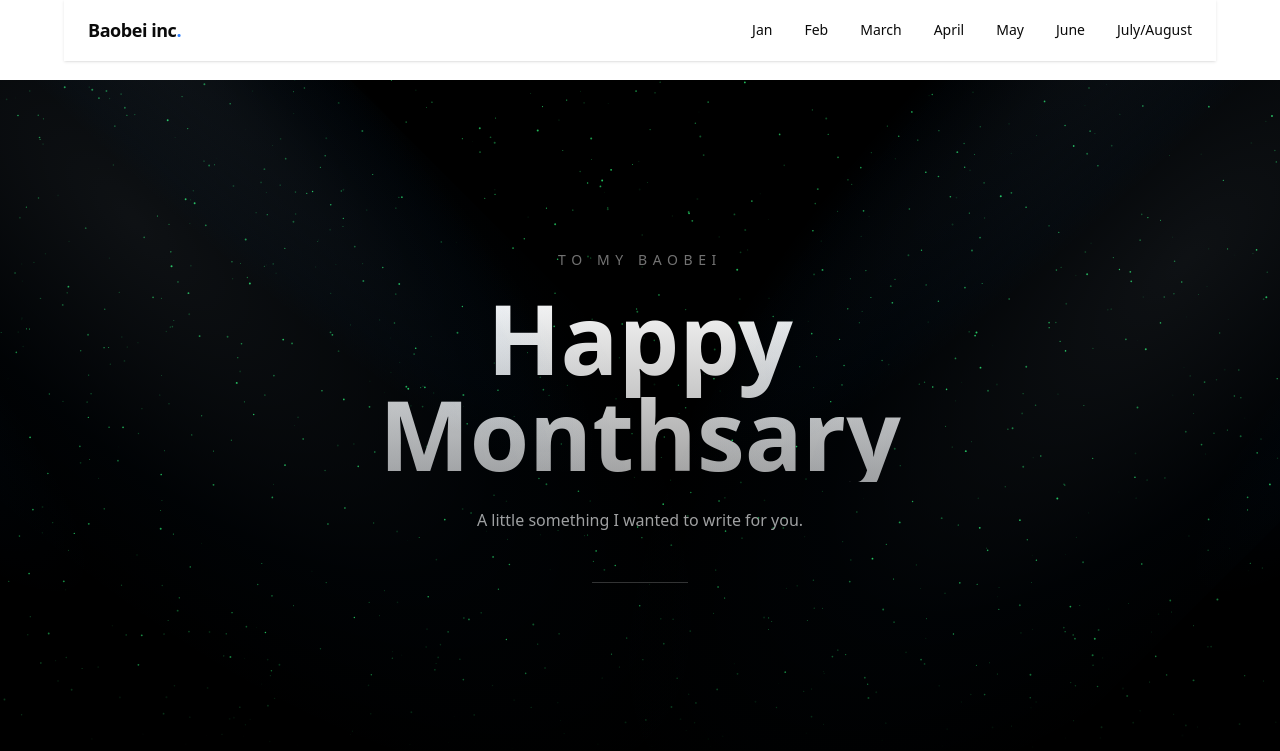
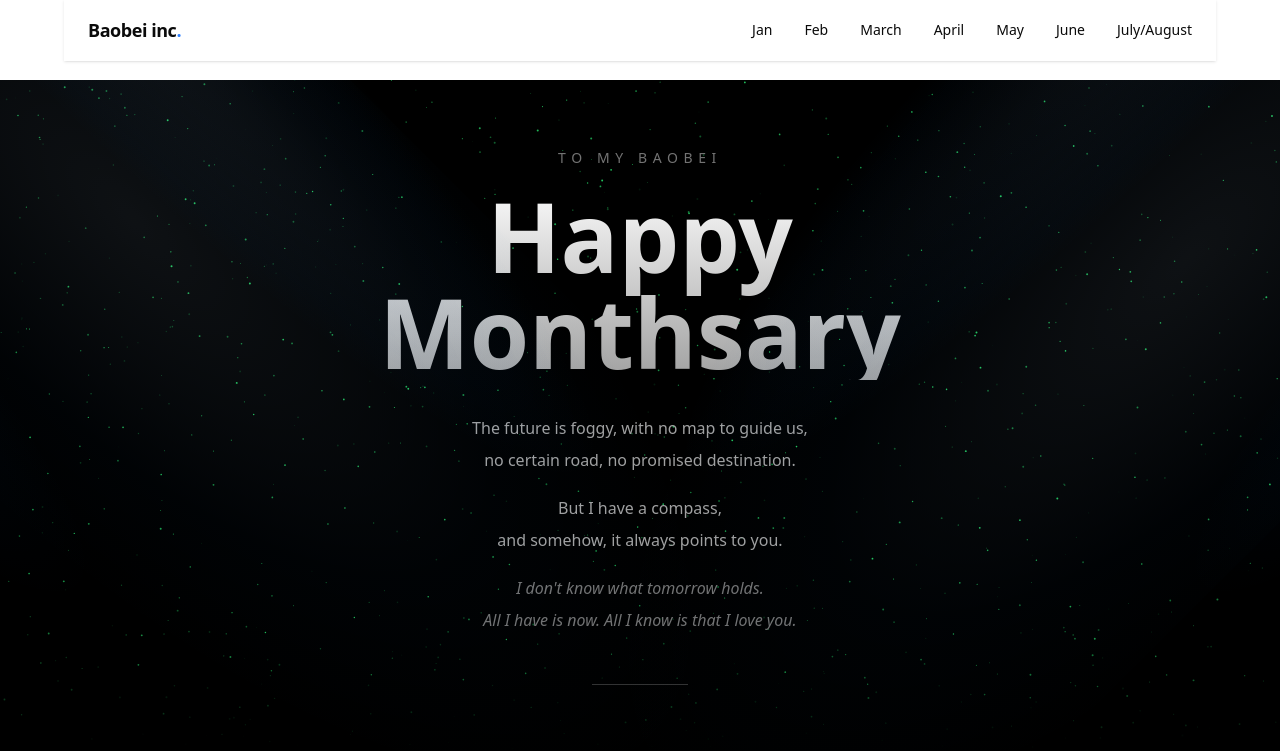
Before and after one commit to Migli007/superenajiafragilisticexpialidocious, a Next.js app: page /july_aug in a window 1280 px wide. Shown: the top 751 px of the page. Built offline with nearby package versions, Linux system fonts and the light colour scheme.

Commit message:
july august update

```diff
--- a/app/july_aug/page.tsx
+++ b/app/july_aug/page.tsx
@@ -34,9 +34,26 @@ export default function Home() {
             Happy Monthsary
           </h1>
 
-          <p className="mx-auto mt-6 max-w-lg text-base font-normal leading-7 text-neutral-400">
-            A little something I wanted to write for you.
-          </p>
+          <div className="mx-auto mt-8 max-w-xl text-center text-sm leading-7 text-neutral-400 md:text-base md:leading-8">
+            <p>
+                The future is foggy, with no map to guide us,
+                <br />
+                no certain road, no promised destination.
+            </p>
+
+            <p className="mt-4">
+                But I have a compass,
+                <br />
+                and somehow, it always points to you.
+            </p>
+
+            <p className="mt-4 italic text-neutral-500">
+                I don&apos;t know what tomorrow holds.
+                <br />
+                All I have is now.
+                All I know is that I love you.
+            </p>
+            </div>
 
           <div className="mx-auto mt-12 h-px w-24 bg-white/20" />
         </div>
```
